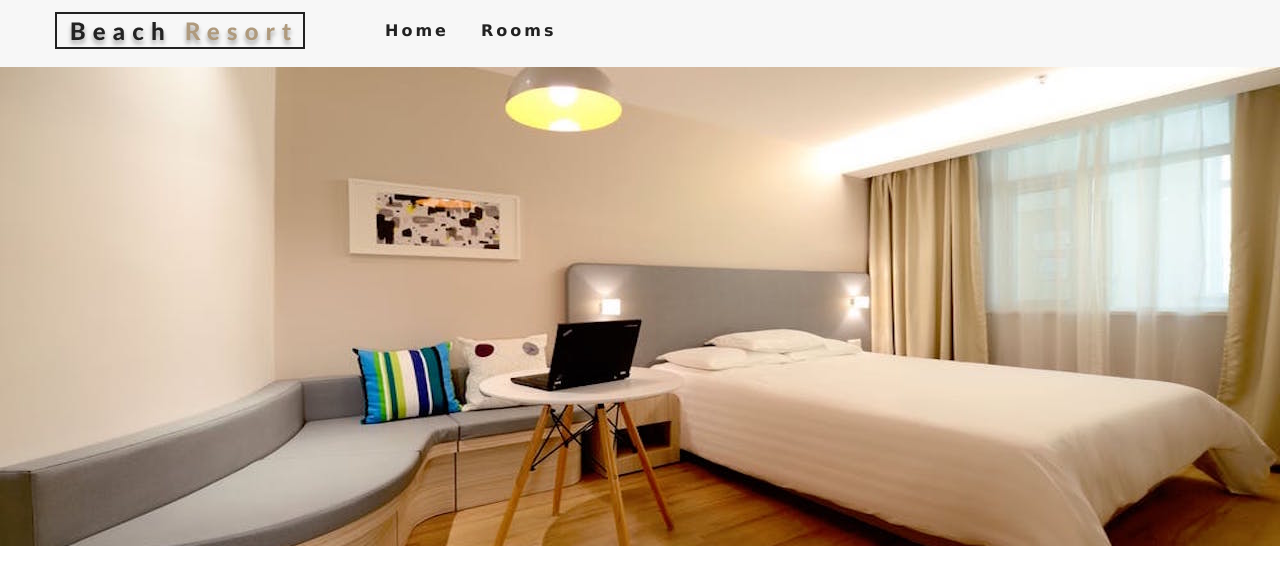
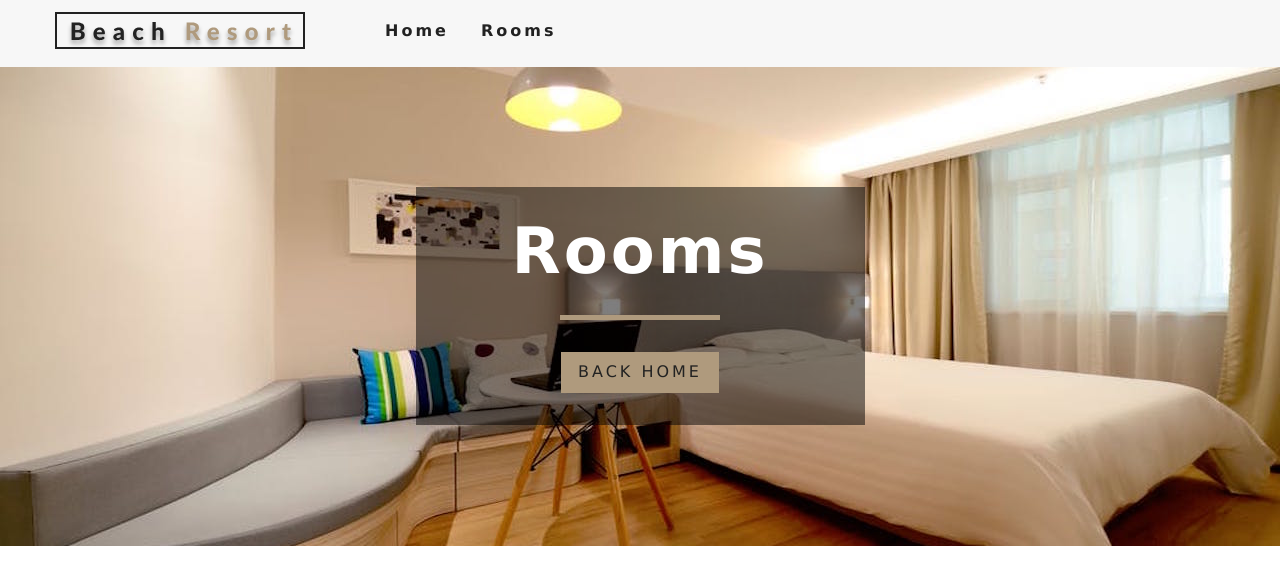
Before and after one commit to topherb99/resort_project, a React (Create React App) app: page /rooms in a window 1280 px wide. Shown: the top 584 px of the page. Built offline with nearby package versions, Linux system fonts and the light colour scheme.

Commit message:
banners added to all pages

```diff
--- a/src/pages/Error.js
+++ b/src/pages/Error.js
@@ -1,9 +1,19 @@
 import React from 'react'
 import Hero from '../components/Hero'
+import Banner from '../components/Banner'
+import {Link} from 'react-router-dom'
 
 const Error = () => {
   return (
-    <Hero></Hero>
+    <Hero>
+      <Banner title="404 Error" subtitle="The page you were looking for does not exist">
+
+        <Link to="/" className="btn-primary">
+          Go back home
+        </Link>
+
+      </Banner>
+    </Hero>
   )
 }
 
--- a/src/pages/Rooms.js
+++ b/src/pages/Rooms.js
@@ -1,9 +1,17 @@
 import React from 'react'
 import Hero from '../components/Hero'
+import Banner from '../components/Banner'
+import {Link} from 'react-router-dom'
 
 const Rooms = () => {
   return (
-    <Hero hero="roomsHero"></Hero>
+    <Hero hero="roomsHero">
+      <Banner title="Rooms">
+        <Link to="/" className="btn-primary">
+          Back home
+        </Link>
+      </Banner>
+    </Hero>
   )
 }
 
```
Also changed, not shown: src/pages/Home.js (+9 -10 lines).
